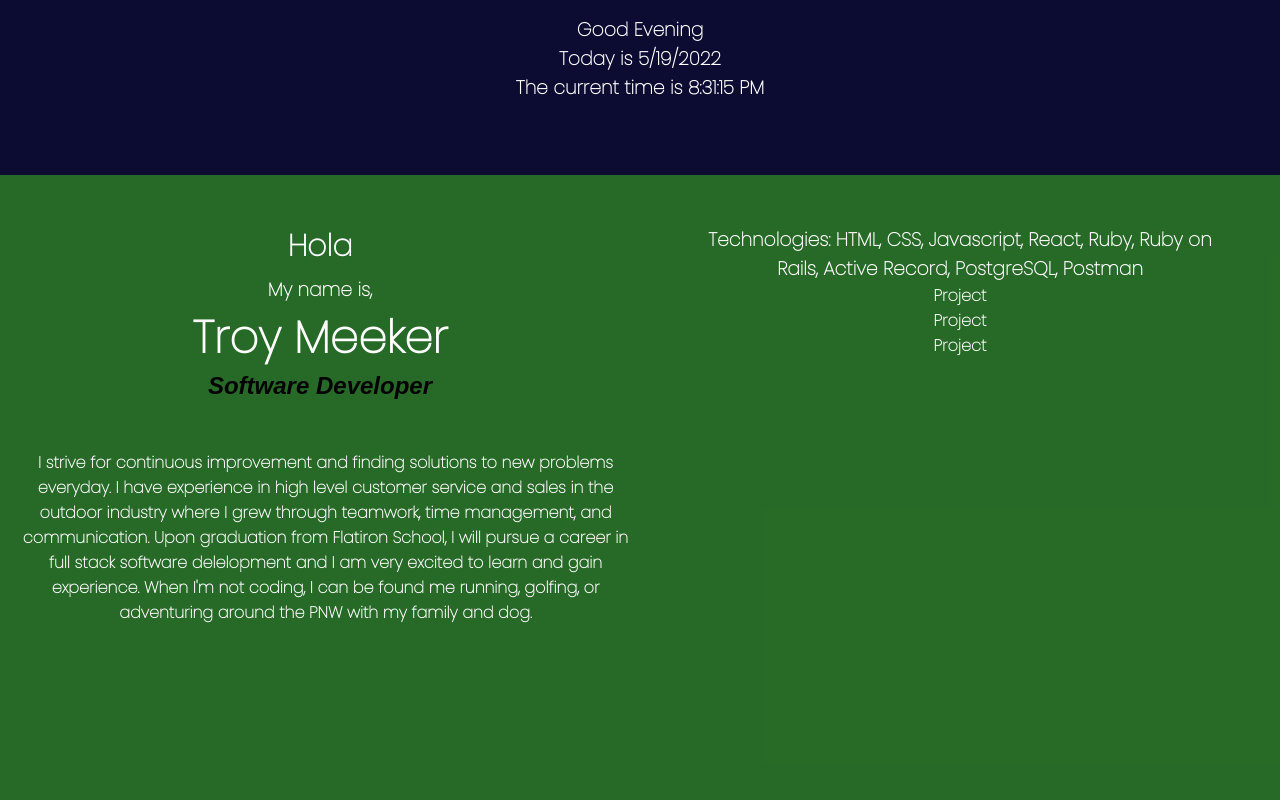
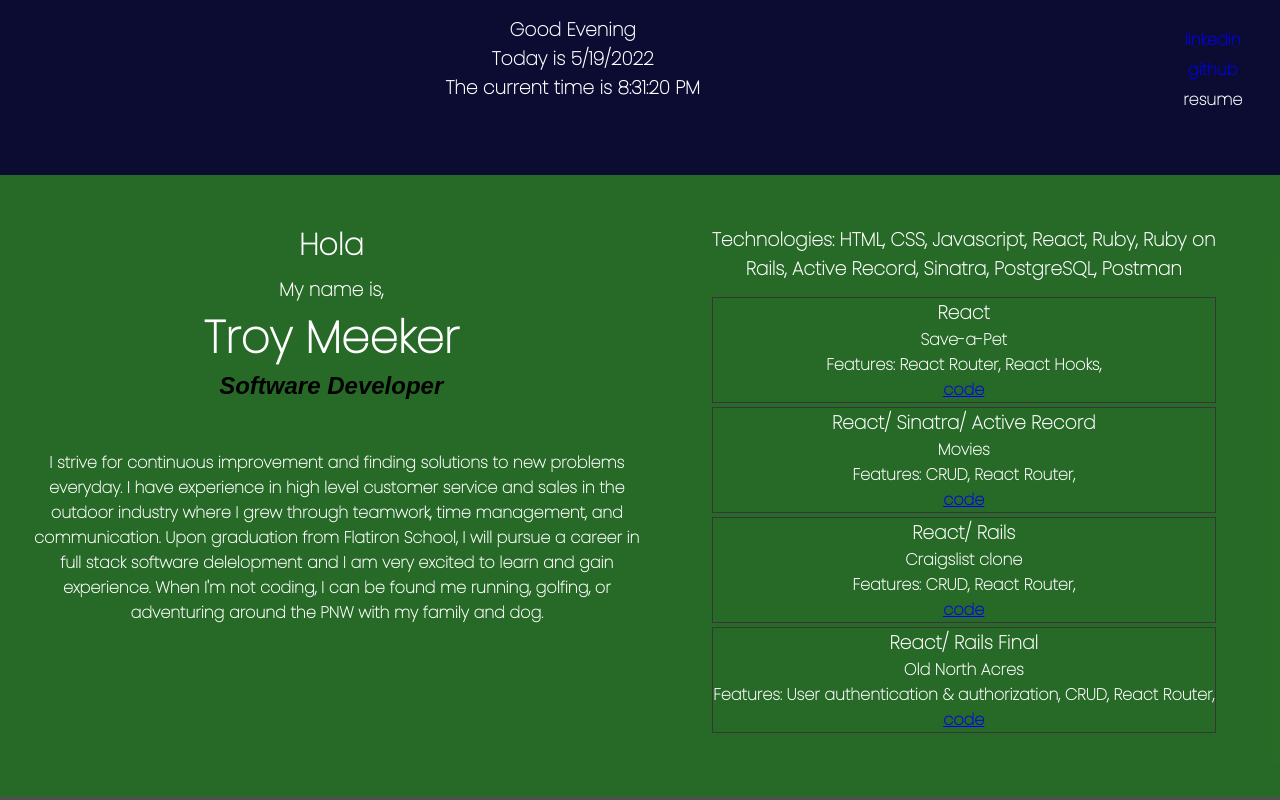
Before and after one commit to troymeeker/react-portfolio, a React (Create React App) app: page / in a window 1280 px wide. Shown: the top 800 px of the page. Built offline with nearby package versions, Linux system fonts and the light colour scheme.

Commit message:
project divs added

```diff
--- a/public/index.html
+++ b/public/index.html
@@ -12,7 +12,7 @@
     <link href="https://fonts.googleapis.com/css2?family=Poppins:wght@100&display=swap" rel="stylesheet">
 
 
-    <link rel="manifest" href="%PUBLIC_URL%/manifest.json" />
+    <!-- <link rel="manifest" href="%PUBLIC_URL%/manifest.json" /> -->
 
     <title>Troy Meeker </title>
   </head>
--- a/src/components/Header.js
+++ b/src/components/Header.js
@@ -1,20 +1,43 @@
+import { useState, useEffect } from 'react';
+
 function Header(){
+    let time = new Date().toLocaleTimeString();
+    const [currentTime, setCurrentTime] = useState(time);
 
     const date = new Date().toLocaleDateString()
-    const time = new Date().toLocaleTimeString()
+
     const hour = new Date().getHours()
+
+   useEffect(() => {
+        setInterval(() => {
+          setCurrentTime( new Date().toLocaleTimeString());
+        }, 1000);
+   });
 
 
     return(
         <div className='header'>
-            {/* <h3>Good Evening</h3> */}
+            <div className='sidebar-left'>
             {hour >= 12 ? hour >= 16 ? <h3>Good Evening</h3> : <h3>Good Afternoon</h3> : <h3>Good Morning</h3>}
             <h3>Today is {date}</h3>
-            <h3>The current time is {time}</h3>
+            <h3>The current time is {currentTime}</h3>
+
+
+           </div>
+           <div className='sidebar-right'>
+                <div className='grid-item' >
+                   <a href='https://www.linkedin.com/in/troy-meeker/' target='_blank' rel="noreferrer" className='footer-item'>linkedin</a>
+                </div>
+                <div className='grid-item'>
+                    <a href='https://github.com/troymeeker' target='_blank' rel="noreferrer" className='footer-item'>github</a>
+                </div>
+                <div className='grid-item'>
+                    resume
+                </div>
 
 
 
-
+            </div>
         </div>
     )
 }
--- a/src/components/Main.js
+++ b/src/components/Main.js
@@ -31,13 +31,46 @@ function Main(){
               <div className="main-right-wrapper">
                  <div>
                      <h3>
-                        Technologies: HTML, CSS, Javascript, React, Ruby, Ruby on Rails, Active Record, PostgreSQL, Postman
+                        Technologies: HTML, CSS, Javascript, React, Ruby, Ruby on Rails, Active Record, Sinatra, PostgreSQL, Postman
                      </h3>
 
                  </div>
-                 <div className="project-div">Project</div>
-                 <div className="project-div">Project</div>
-                 <div className="project-div">Project</div>
+                 <div className="projects">
+                    {/* <div className="project-div">
+                        <h3>Javascript</h3>
+                        <h4>Brewery Finder</h4>
+                        <p>Features:  </p>
+                        <a href="githublink">code</a>
+                    </div> */}
+                    <div className="project-div">
+
+                        <h3>React</h3>
+                        <h4>Save-a-Pet</h4>
+                        <p>Features: React Router, React Hooks,  </p>
+                        <a href="githublink">code</a>
+                    </div>
+                    <div className="project-div">
+
+                        <h3>React/ Sinatra/ Active Record</h3>
+                        <h4>Movies</h4>
+                        <p>Features:  CRUD, React Router,  </p>
+                        <a href="githublink">code</a>
+                    </div>
+                    <div className="project-div">
+
+                        <h3>React/ Rails</h3>
+                        <h4>Craigslist clone</h4>
+                        <p>Features:  CRUD, React Router,</p>
+                        <a href="githublink">code</a>
+                    </div>
+                    <div className="project-div">
+
+                        <h3> React/ Rails Final </h3>
+                        <h4>Old North Acres</h4>
+                        <p>Features: User authentication & authorization, CRUD, React Router,</p>
+                        <a href="githublink">code</a>
+                    </div>
+                 </div>
 
               </div>
             </div>
--- a/src/css/index.css
+++ b/src/css/index.css
@@ -17,11 +17,12 @@ body {
   background-color: rgb(12, 12, 51);
   color:white;
   padding-top: 15px;
+  display: flex;
 }
 .main{
   text-align: center;
-  height: 80vh;
-  max-height: fit-content;
+  height: fit-content;
+  /* max-height: 200vh; */
   background-color: rgba(0, 80, 0, 0.849);
   color:white;
   display: flex;
@@ -55,6 +56,7 @@ body {
 
 
 }
+
 .main-title{
   height: 50px;
   overflow: hidden;
@@ -85,14 +87,27 @@ body {
 
 }
 
+.sidebar-left{
+  flex:10;
+}
+.sidebar-right{
+  padding:10px;
+  flex:1;
+  line-height: 30px;
+}
+
 .main-left{
  flex:1;
+ padding-left:15px;
 }
 .main-right{
 flex:1;
 }
 .project-div{
   font-weight: bold;
+}
+.projects{
+  padding: 10px;
 }
 .contact{
   padding: 10px;
@@ -101,7 +116,7 @@ flex:1;
   color: white;
 
   text-align: center;
-  height: fit-content;
+  height: 50vh;
 }
 .contact-form{
 
@@ -125,18 +140,23 @@ flex:1;
   margin: 5px;
 }
 .react-div{
-  display: block;
+margin-top:25px ;
+
 
 
 }
+.project-div{
+  border: 1px solid rgb(54, 54, 54);
+  margin: 4px;
+}
 .react-icon{
 
-  height: 60px;
+  height: 62px;
 
 }
 .footer{
   text-align: center;
-  height: fit-content;
+  height: 30vh;
   background-color: rgb(42, 49, 69);
   color: white;
 }
```
Also changed, not shown: public/manifest.json (deleted).
